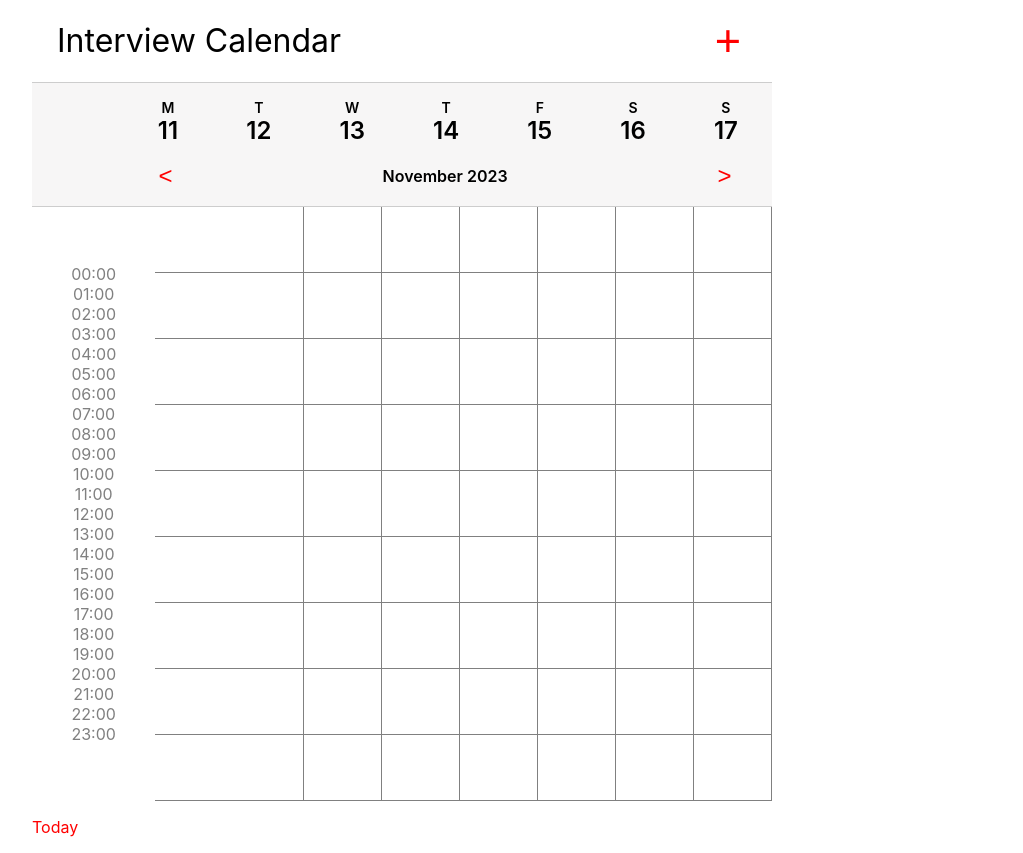
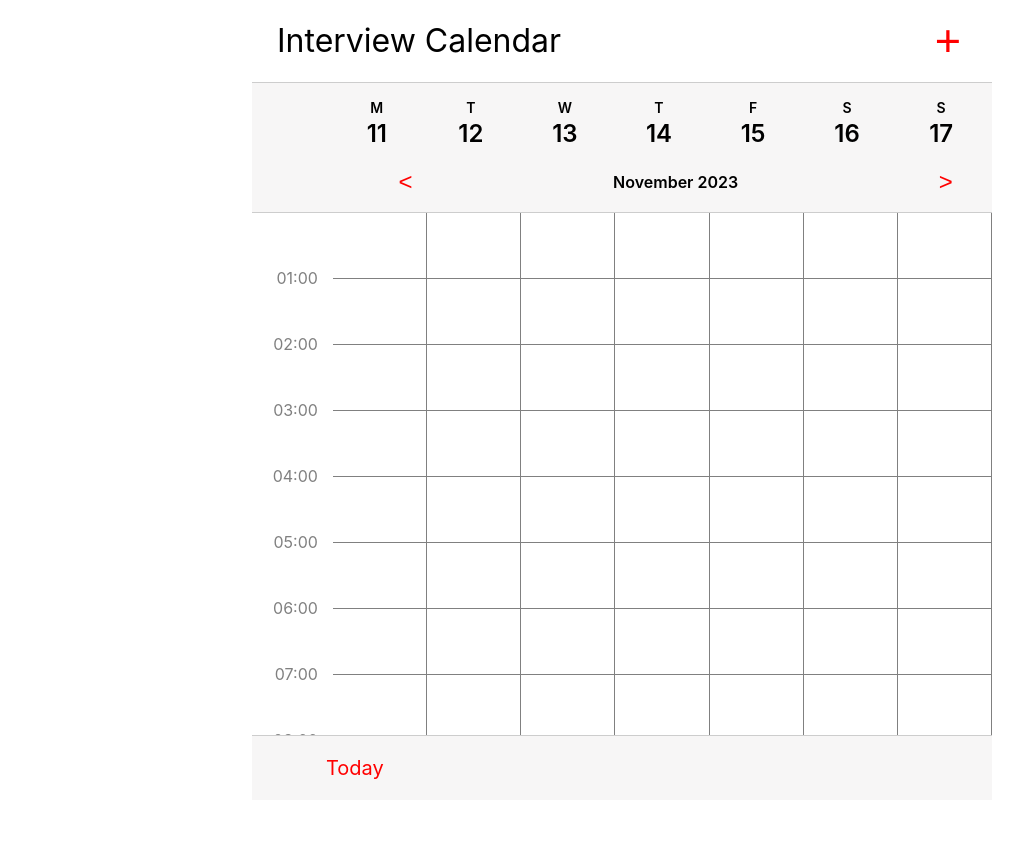
Before and after one commit to Aleksandr-Rozhok/Calendar, a React (Create React App) app: page / in a window 1280 px wide. Shown: the whole page, without its empty margins (18-1041 px from the left). After the commit the page ends 800 px from the top, so only its background shows below. Built offline with nearby package versions, Linux system fonts and the light colour scheme; data requests are answered from the project's data file.

Commit message:
fix: visual remarks

```diff
--- a/calendar.json
+++ b/calendar.json
@@ -97,10 +97,6 @@
     }
   ],
   "hoursPointers": [{
-      "pointer": "00:00",
-      "id": 110
-    },
-    {
       "pointer": "01:00",
       "id": 111
     },
--- a/src/components/app/App.jsx
+++ b/src/components/app/App.jsx
@@ -8,12 +8,12 @@ import Sheet from "../calendarSheet/CalendarSheet.jsx";
 
 const App = () => {
   const AppWrapper = styled.div`
-    width: 740px;
-    height: 100%;
+    max-width: 740px;
+    height: 100vh;
     display: flex;
     justify-content: center;
     flex-direction: column;
-    margin: 0 50px;
+    margin: auto;
   `
   return (
     <AppWrapper>
--- a/src/components/calendarSheet/CalendarSheet.jsx
+++ b/src/components/calendarSheet/CalendarSheet.jsx
@@ -6,16 +6,18 @@ import { useGetHoursPointersQuery } from '../../api/apiSlice.jsx';
 
 const Sheet = () => {
     const SheetContainer = styled.div`
-        height: 80%;
         display: flex;
         flex-direction: row;
+        overflow-y: auto;
     `
     const TimeSection = styled.div`
-        width: 20%;
+        width: 10%;
+        height: 100%;
         display: flex;
-        justify-content: center;
-        align-items: center;
+        justify-content: space-between;
+        align-items: flex-end;
         flex-direction: column;
+        padding-right: 15px;
     `
     const CellsSection = styled.div`
         width: 100%;
@@ -48,6 +50,21 @@ const Sheet = () => {
                 <Row/>
                 <Row/>
                 <Row/>
+                <Row/>
+                <Row/>
+                <Row/>
+                <Row/>
+                <Row/>
+                <Row/>
+                <Row/>
+                <Row/>
+                <Row/>
+                <Row/>
+                <Row/>
+                <Row/>
+                <Row/>
+                <Row/>
+                <Row/>
             </CellsSection>
         </SheetContainer>
     )
--- a/src/components/footer/Footer.jsx
+++ b/src/components/footer/Footer.jsx
@@ -4,9 +4,13 @@ const CalendarFooter = () => {
   const Footer = styled.header`
     display: flex;
     align-items: center;
+    background-color: #f7f6f6;
+    border-top: 1px solid #cdcdcd;
+    padding-left: 10%;
   `;
   const CurrentDate = styled.p`
     font-weight: 400;
+    font-size: 20px;
     color: red;
   `;
 
--- a/src/components/hoursPointer/HoursPointer.jsx
+++ b/src/components/hoursPointer/HoursPointer.jsx
@@ -2,7 +2,14 @@ import styled from "styled-components";
 
 const HoursPointer = ({pointer}) => {
   const HourPointer = styled.div`
+   &:first-child {
+      padding-top: 83%;
+    }
+    display: flex;
+    justify-content: center;
+    align-items: center;
     color: grey;
+    padding-top: 70%;
   `
 
   return (
--- a/src/components/square/Square.jsx
+++ b/src/components/square/Square.jsx
@@ -6,18 +6,19 @@ const Row = () => {
         justify-content: flex-end;
         align-items: center;
         border-top: 1px solid grey;
-        &:last-child {
-            border-bottom: 1px solid grey;
-        }
         &:first-child {
             border-top: none;
         }
     `
     const Square = styled.div`
-        width: 12.5%;
+        &:hover {
+            background-color:rgba(183, 224, 245, 0.78);
+        };
+        width: 100%;
         height: 65px;
         border-right: 1px solid grey;
         background-color: transparent;
+        transition: background-color 0.5s;
         cursor: pointer;
     `
 
--- a/src/components/weekdays/Weekdays.jsx
+++ b/src/components/weekdays/Weekdays.jsx
@@ -7,11 +7,11 @@ import MonthItem from "../monthItem/MonthItem.jsx";
 
 const Weekdays = () => {
   const WeekdaysContainer = styled.div`
-    padding-left: 7%;
+    padding-left: 10%;
     background-color: #f7f6f6;
     display: flex;
     flex-direction: column;
-    justify-content: flex-end;
+    justify-content: space-between;
     border-top: 1px solid #cdcdcd;
     border-bottom: 1px solid #cdcdcd;
   `;
@@ -21,8 +21,9 @@ const Weekdays = () => {
   `;
   const ListOfDate = styled.ul`
     display: flex;
-    justify-content: space-around;
+    justify-content: space-between;
     align-items: center;
+    padding: 0 5%;
   `;
 
   const {
--- a/src/components/weekdaysItem/WeekdaysItem.jsx
+++ b/src/components/weekdaysItem/WeekdaysItem.jsx
@@ -13,8 +13,23 @@ const WeekdaysItem = ({dayOfWeek, numberOfMonth}) => {
   `
 
   const NumberOfMonth = styled.div`
+    &:hover {
+      background-color: #cfc7c7
+    };
+    &:active {
+      background-color: red
+    };
+    width: 35px;
+    height: 35px;
+    display: flex;
+    justify-content: center;
+    align-items: center;
     font-weight: 600;
     font-size: 24px;
+    border-radius: 100%;
+    transition: background-color 0.5s;
+
+    cursor: pointer
   `
 
   return (
```
